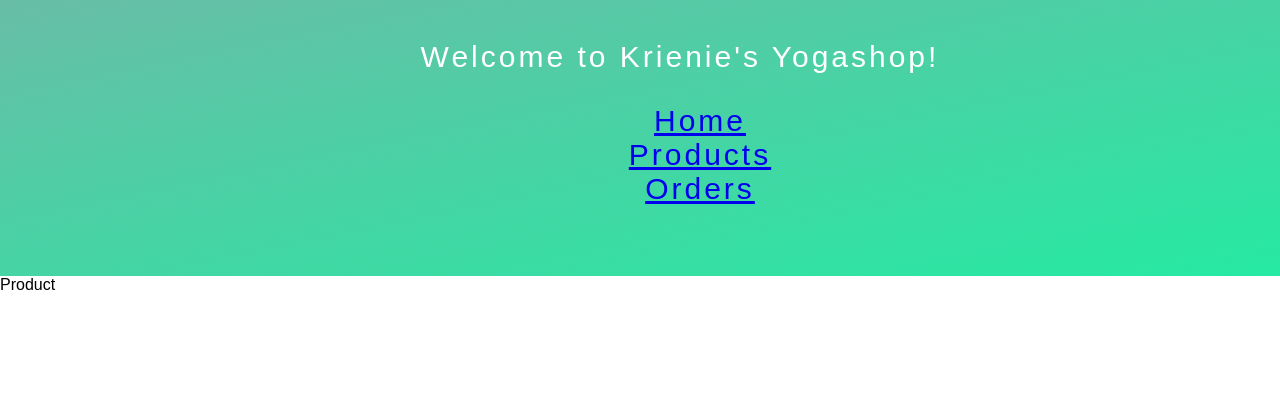
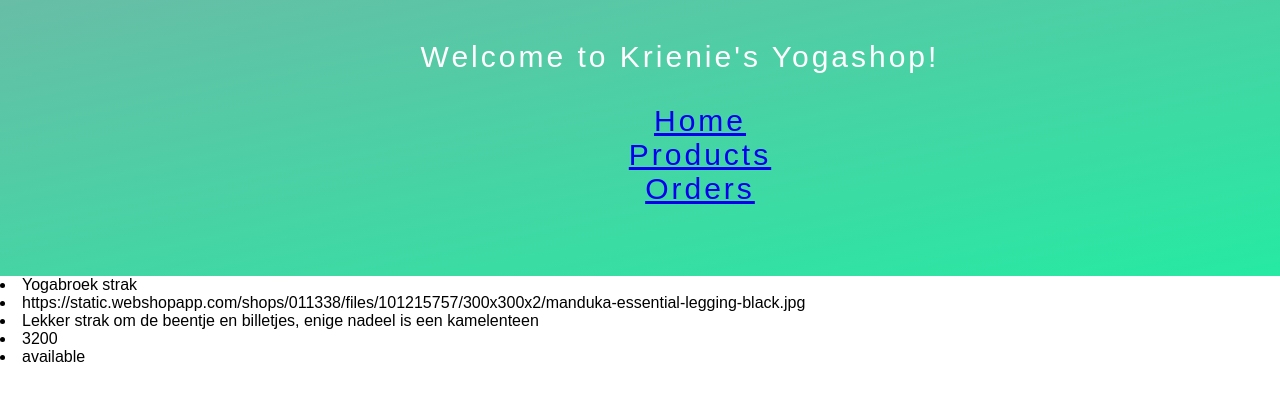
Before and after one commit to LilianKalkman/site-krien-1, a React (Create React App) app: page /products/1 in a window 1280 px wide. Shown: the top 400 px of the page. Built offline with nearby package versions, Linux system fonts and the light colour scheme.

Commit message:
show connected to state

```diff
--- a/src/containers/Products/show_product.js
+++ b/src/containers/Products/show_product.js
@@ -1,13 +1,24 @@
-import React from 'react';
+import React, { Component } from 'react';
 import { withRouter } from 'react-router-dom';
 import { connect } from 'react-redux';
 
-const ShowProduct = () => {
-  return(
-    <div>
-      Product
-    </div>
-  );
+class ShowProduct extends Component {
+  componentDidMount(){
+    console.log(this.props);
+    console.log(this.props.products[this.props.match.params.productId]);
+  }
+
+  render() {
+    const productinfo = this.props.products[this.props.match.params.productId];
+    const product = Object.keys(productinfo).map((key) => {
+      return <li>{productinfo[key]}</li>
+    });
+    return(
+      <div>
+      {product}
+      </div>
+    )
+  }
 }
 
 const mapStateToProps = (state) => {
```
